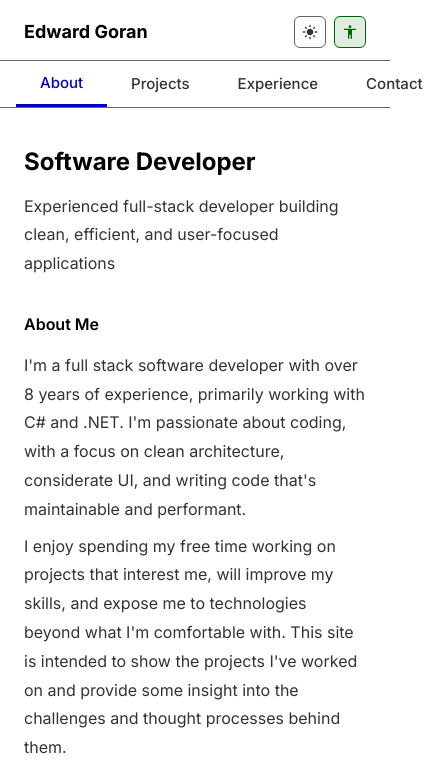
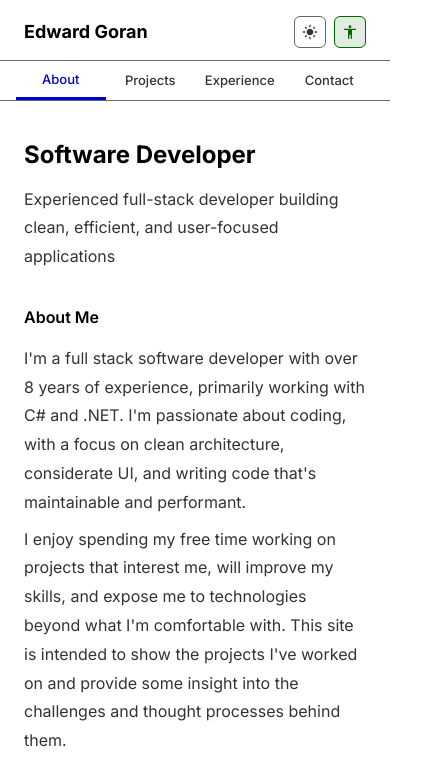
Before and after one commit to edgoran/portfolio-site, a plain HTML site: page site/index.html in a window 390 px wide. Both pictures are taken after a click on the button 350 px from the left and 32 px from the top of the page. Shown: the top 767 px of the page, 447 px wide, since content can reach past the window. Drawn offline with Linux system fonts and the light colour scheme.

Commit message:
Update nav styles to account for small screens using accessibility mode

```diff
--- a/site/styles.css
+++ b/site/styles.css
@@ -126,6 +126,13 @@
 [data-a11y="true"] .nav-tab {
     font-size: 15px;
     padding: 12px 24px;
+}
+
+@media (max-width: 768px) {
+    [data-a11y="true"] .nav-tab {
+        font-size: 13px;
+        padding: 10px 8px;
+    }
 }
 
 [data-a11y="true"] .skill-tag,
@@ -978,13 +985,15 @@ body {
 
     .nav-bar {
         padding: 0 16px;
+        overflow-x: hidden;
     }
 
     .nav-tab {
         flex: 1;
         text-align: center;
-        padding: 8px 8px;
+        padding: 8px 4px;
         font-size: 12px;
+        min-width: 0;
     }
 
     .about-title {
```
